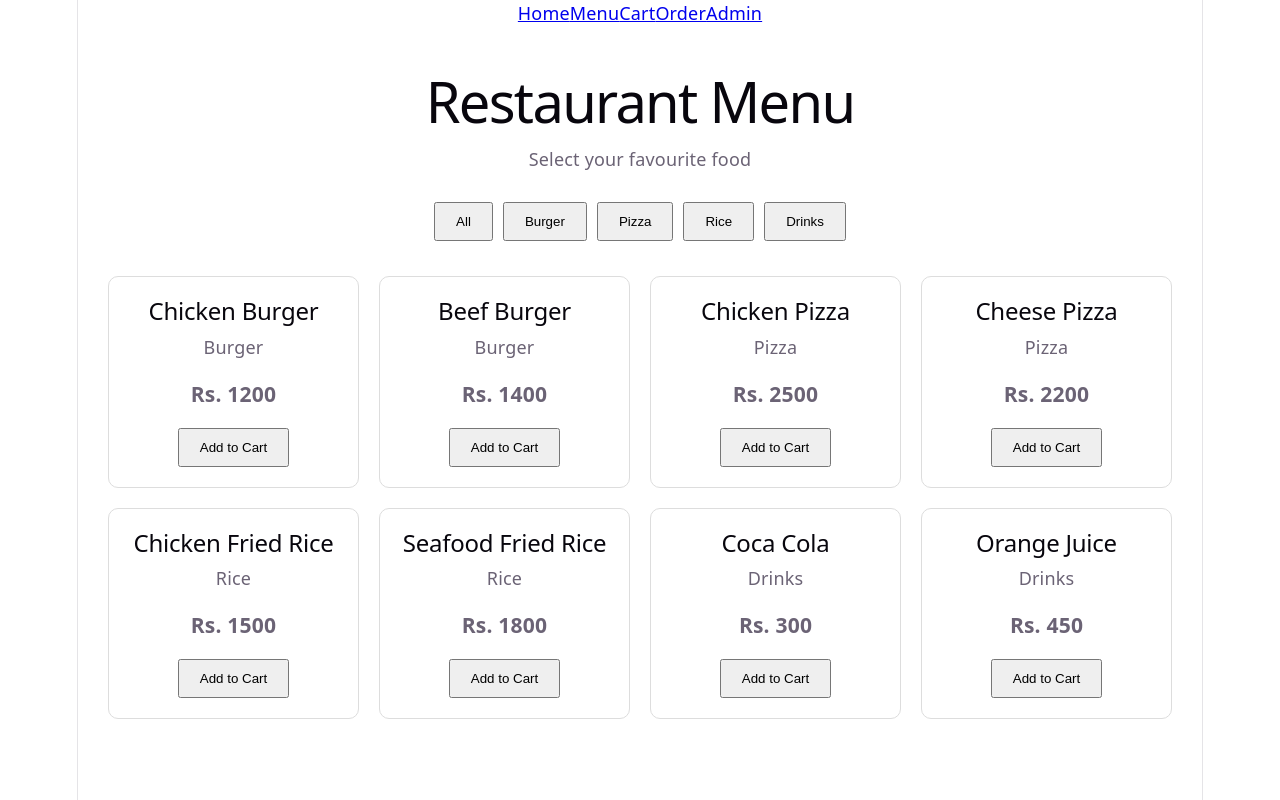
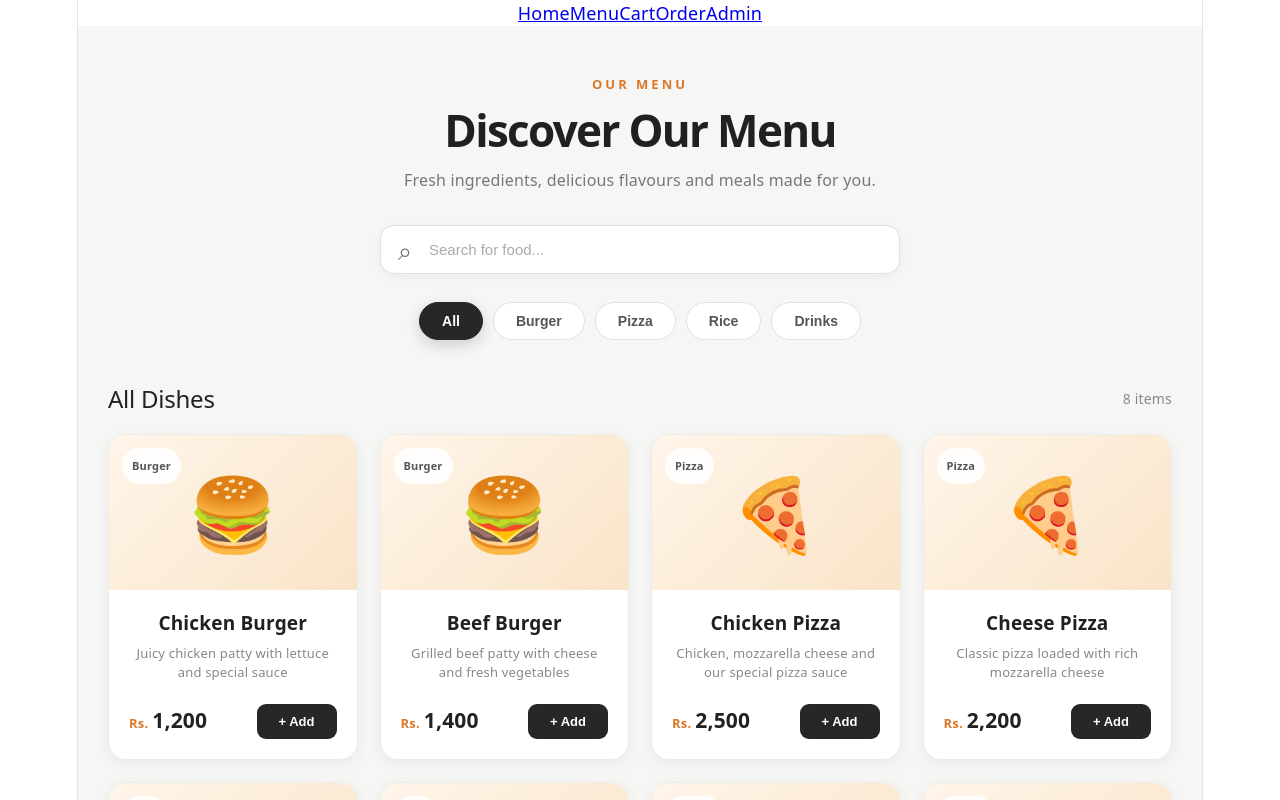
Before and after one commit to Santa-02/Restaurant-Practice, a React (Vite) app: page /menu in a window 1280 px wide. Shown: the top 800 px of the page. Built offline with nearby package versions, Linux system fonts and the light colour scheme.

Commit message:
Improve menu page design

```diff
--- a/src/pages/Menu.css
+++ b/src/pages/Menu.css
@@ -1,32 +1,489 @@
-.menu-container {
-  padding: 30px;
-  text-align: center;
+/* =========================
+   MENU PAGE
+========================= */
+
+.menu-page {
+  min-height: 100vh;
+  background: #f6f7f4;
+  color: #1e1e1e;
 }
 
-.category-buttons {
-  margin: 25px 0;
+.menu-container {
+  max-width: 1250px;
+  margin: 0 auto;
+  padding: 45px 30px 70px;
 }
 
-.category-buttons button {
-  margin: 5px;
-  padding: 10px 20px;
+
+/* =========================
+   HEADER
+========================= */
+
+.menu-header {
+  text-align: center;
+  max-width: 700px;
+  margin: 0 auto 32px;
+}
+
+.menu-small-title {
+  color: #d9792b;
+  font-size: 13px;
+  font-weight: 700;
+  letter-spacing: 3px;
+  margin-bottom: 8px;
+}
+
+.menu-header h1 {
+  color: #202020 !important;
+  font-size: 44px;
+  line-height: 1.15;
+  font-weight: 750;
+  margin: 0 0 12px;
+}
+
+.menu-subtitle {
+  color: #777;
+  font-size: 16px;
+  line-height: 1.6;
+  margin: 0;
+}
+
+
+/* =========================
+   SEARCH
+========================= */
+
+.menu-search-wrapper {
+  max-width: 520px;
+  margin: 0 auto 28px;
+  position: relative;
+}
+
+.menu-search-wrapper input {
+  width: 100%;
+  box-sizing: border-box;
+
+  background: white;
+  color: #222;
+
+  border: 1px solid #e1e1e1;
+  border-radius: 14px;
+
+  padding: 15px 18px 15px 48px;
+
+  font-size: 15px;
+
+  outline: none;
+
+  box-shadow:
+    0 3px 12px rgba(0, 0, 0, 0.04);
+
+  transition: 0.25s;
+}
+
+.menu-search-wrapper input:focus {
+  border-color: #d9792b;
+
+  box-shadow:
+    0 0 0 3px rgba(217, 121, 43, 0.12);
+}
+
+.menu-search-wrapper input::placeholder {
+  color: #aaa;
+}
+
+.search-icon {
+  position: absolute;
+
+  left: 18px;
+  top: 50%;
+
+  transform: translateY(-50%);
+
+  color: #777;
+  font-size: 25px;
+
+  pointer-events: none;
+}
+
+
+/* =========================
+   CATEGORY BUTTONS
+========================= */
+
+.category-buttons {
+  display: flex;
+
+  justify-content: center;
+
+  flex-wrap: wrap;
+
+  gap: 10px;
+
+  margin-bottom: 45px;
+}
+
+.category-btn {
+  background: #ffffff !important;
+  color: #555 !important;
+
+  border: 1px solid #e1e1e1 !important;
+
+  border-radius: 30px !important;
+
+  padding: 10px 22px !important;
+
+  font-size: 14px !important;
+  font-weight: 600 !important;
+
   cursor: pointer;
+
+  min-width: auto !important;
+
+  transition: 0.25s;
 }
+
+.category-btn:hover {
+  background: #272727 !important;
+  color: white !important;
+  border-color: #272727 !important;
+
+  transform: translateY(-2px);
+}
+
+.category-btn.active {
+  background: #272727 !important;
+  color: white !important;
+  border-color: #272727 !important;
+
+  box-shadow:
+    0 5px 15px rgba(0, 0, 0, 0.16);
+}
+
+
+/* =========================
+   RESULT TITLE
+========================= */
+
+.menu-result-row {
+  display: flex;
+
+  justify-content: space-between;
+  align-items: center;
+
+  margin-bottom: 20px;
+}
+
+.menu-result-row h2 {
+  color: #222 !important;
+
+  font-size: 24px;
+
+  margin: 0;
+}
+
+.menu-result-row span {
+  color: #888;
+
+  font-size: 14px;
+}
+
+
+/* =========================
+   GRID
+========================= */
 
 .menu-grid {
   display: grid;
-  grid-template-columns: repeat(4, 1fr);
-  gap: 20px;
-  margin-top: 30px;
+
+  grid-template-columns:
+    repeat(4, minmax(0, 1fr));
+
+  gap: 22px;
 }
 
+
+/* =========================
+   FOOD CARD
+========================= */
+
 .menu-card {
-  border: 1px solid #ddd;
-  border-radius: 10px;
+  background: #ffffff;
+
+  border: 1px solid #ececec;
+
+  border-radius: 18px;
+
+  overflow: hidden;
+
+  box-shadow:
+    0 4px 16px rgba(0, 0, 0, 0.055);
+
+  transition:
+    transform 0.25s ease,
+    box-shadow 0.25s ease;
+}
+
+.menu-card:hover {
+  transform: translateY(-6px);
+
+  box-shadow:
+    0 14px 30px rgba(0, 0, 0, 0.11);
+}
+
+
+/* =========================
+   FOOD IMAGE AREA
+========================= */
+
+.food-image-area {
+  height: 155px;
+
+  background:
+    linear-gradient(
+      135deg,
+      #fff5e9,
+      #f9e4c8
+    );
+
+  display: flex;
+
+  align-items: center;
+  justify-content: center;
+
+  position: relative;
+}
+
+.food-icon {
+  font-size: 72px;
+
+  transition: transform 0.3s ease;
+}
+
+.menu-card:hover .food-icon {
+  transform: scale(1.08);
+}
+
+.food-category {
+  position: absolute;
+
+  top: 13px;
+  left: 13px;
+
+  background: rgba(255, 255, 255, 0.92);
+
+  color: #555;
+
+  padding: 5px 10px;
+
+  border-radius: 20px;
+
+  font-size: 11px;
+  font-weight: 700;
+}
+
+
+/* =========================
+   CARD CONTENT
+========================= */
+
+.menu-card-content {
   padding: 20px;
 }
 
-.menu-card button {
-  padding: 10px 20px;
+.menu-card-content h3 {
+  color: #202020 !important;
+
+  font-size: 19px;
+
+  margin: 0 0 8px;
+
+  font-weight: 700;
+}
+
+.food-description {
+  color: #888 !important;
+
+  font-size: 13px;
+
+  line-height: 1.5;
+
+  min-height: 40px;
+
+  margin: 0 0 20px;
+}
+
+
+/* =========================
+   PRICE + BUTTON
+========================= */
+
+.card-bottom {
+  display: flex;
+
+  justify-content: space-between;
+  align-items: center;
+
+  gap: 10px;
+}
+
+.food-price {
+  color: #222;
+
+  font-size: 21px;
+
+  font-weight: 750;
+}
+
+.food-price span {
+  color: #d9792b;
+
+  font-size: 13px;
+
+  margin-right: 4px;
+
+  font-weight: 700;
+}
+
+
+/* =========================
+   ADD BUTTON
+========================= */
+
+.add-cart-btn {
+  width: auto !important;
+
+  min-width: 80px !important;
+
+  background: #272727 !important;
+
+  color: #ffffff !important;
+
+  border: none !important;
+
+  border-radius: 9px !important;
+
+  padding: 10px 15px !important;
+
+  font-size: 13px !important;
+  font-weight: 650 !important;
+
   cursor: pointer;
+
+  transition: 0.25s;
 }
+
+.add-cart-btn:hover {
+  background: #d9792b !important;
+
+  color: #ffffff !important;
+
+  transform: translateY(-1px);
+}
+
+
+/* =========================
+   NO ITEMS
+========================= */
+
+.no-items {
+  text-align: center;
+
+  padding: 70px 20px;
+}
+
+.no-items-icon {
+  font-size: 60px;
+
+  margin-bottom: 15px;
+}
+
+.no-items h2 {
+  color: #222 !important;
+
+  margin-bottom: 8px;
+}
+
+.no-items p {
+  color: #888;
+}
+
+
+/* =========================
+   TABLET
+========================= */
+
+@media (max-width: 1050px) {
+
+  .menu-grid {
+    grid-template-columns:
+      repeat(3, minmax(0, 1fr));
+  }
+
+}
+
+
+/* =========================
+   SMALL TABLET
+========================= */
+
+@media (max-width: 800px) {
+
+  .menu-grid {
+    grid-template-columns:
+      repeat(2, minmax(0, 1fr));
+  }
+
+  .menu-header h1 {
+    font-size: 36px;
+  }
+
+}
+
+
+/* =========================
+   MOBILE
+========================= */
+
+@media (max-width: 550px) {
+
+  .menu-container {
+    padding:
+      30px
+      16px
+      50px;
+  }
+
+  .menu-header h1 {
+    font-size: 30px;
+  }
+
+  .menu-subtitle {
+    font-size: 14px;
+  }
+
+  .category-buttons {
+    justify-content: flex-start;
+
+    flex-wrap: nowrap;
+
+    overflow-x: auto;
+
+    padding-bottom: 8px;
+
+    margin-bottom: 30px;
+  }
+
+  .category-btn {
+    white-space: nowrap;
+  }
+
+  .menu-grid {
+    grid-template-columns: 1fr;
+  }
+
+  .menu-result-row h2 {
+    font-size: 21px;
+  }
+
+}
--- a/src/pages/Menu.jsx
+++ b/src/pages/Menu.jsx
@@ -2,121 +2,236 @@ import { useState } from "react";
 import "./Menu.css";
 
 function Menu() {
-
   const [selectedCategory, setSelectedCategory] = useState("All");
+  const [search, setSearch] = useState("");
 
   const menuItems = [
     {
       id: 1,
       name: "Chicken Burger",
       category: "Burger",
-      price: 1200
+      price: 1200,
+      description: "Juicy chicken patty with lettuce and special sauce",
+      icon: "🍔",
     },
     {
       id: 2,
       name: "Beef Burger",
       category: "Burger",
-      price: 1400
+      price: 1400,
+      description: "Grilled beef patty with cheese and fresh vegetables",
+      icon: "🍔",
     },
     {
       id: 3,
       name: "Chicken Pizza",
       category: "Pizza",
-      price: 2500
+      price: 2500,
+      description: "Chicken, mozzarella cheese and our special pizza sauce",
+      icon: "🍕",
     },
     {
       id: 4,
       name: "Cheese Pizza",
       category: "Pizza",
-      price: 2200
+      price: 2200,
+      description: "Classic pizza loaded with rich mozzarella cheese",
+      icon: "🍕",
     },
     {
       id: 5,
       name: "Chicken Fried Rice",
       category: "Rice",
-      price: 1500
+      price: 1500,
+      description: "Fried rice with chicken, vegetables and egg",
+      icon: "🍚",
     },
     {
       id: 6,
       name: "Seafood Fried Rice",
       category: "Rice",
-      price: 1800
+      price: 1800,
+      description: "Fried rice served with fresh seafood and vegetables",
+      icon: "🍚",
     },
     {
       id: 7,
       name: "Coca Cola",
       category: "Drinks",
-      price: 300
+      price: 300,
+      description: "Chilled refreshing soft drink",
+      icon: "🥤",
     },
     {
       id: 8,
       name: "Orange Juice",
       category: "Drinks",
-      price: 450
-    }
+      price: 450,
+      description: "Fresh and refreshing orange juice",
+      icon: "🍊",
+    },
   ];
 
-  const filteredItems =
-    selectedCategory === "All"
-      ? menuItems
-      : menuItems.filter(
-          (item) => item.category === selectedCategory
-        );
+  const categories = ["All", "Burger", "Pizza", "Rice", "Drinks"];
+
+  const filteredItems = menuItems.filter((item) => {
+    const categoryMatch =
+      selectedCategory === "All" ||
+      item.category === selectedCategory;
+
+    const searchMatch = item.name
+      .toLowerCase()
+      .includes(search.toLowerCase());
+
+    return categoryMatch && searchMatch;
+  });
 
   function addToCart(item) {
-    alert(item.name + " added to cart");
+    alert(`${item.name} added to cart!`);
   }
 
   return (
-    <div className="menu-container">
+    <div className="menu-page">
 
-      <h1>Restaurant Menu</h1>
+      <div className="menu-container">
 
-      <p>Select your favourite food</p>
+        {/* Header */}
 
-      <div className="category-buttons">
+        <div className="menu-header">
+          <p className="menu-small-title">OUR MENU</p>
 
-        <button onClick={() => setSelectedCategory("All")}>
-          All
-        </button>
+          <h1>Discover Our Menu</h1>
 
-        <button onClick={() => setSelectedCategory("Burger")}>
-          Burger
-        </button>
+          <p className="menu-subtitle">
+            Fresh ingredients, delicious flavours and meals made for you.
+          </p>
+        </div>
 
-        <button onClick={() => setSelectedCategory("Pizza")}>
-          Pizza
-        </button>
+        {/* Search */}
 
-        <button onClick={() => setSelectedCategory("Rice")}>
-          Rice
-        </button>
+        <div className="menu-search-wrapper">
+          <span className="search-icon">⌕</span>
 
-        <button onClick={() => setSelectedCategory("Drinks")}>
-          Drinks
-        </button>
+          <input
+            type="text"
+            placeholder="Search for food..."
+            value={search}
+            onChange={(event) => setSearch(event.target.value)}
+          />
+        </div>
 
-      </div>
+        {/* Categories */}
 
-      <div className="menu-grid">
+        <div className="category-buttons">
 
-        {filteredItems.map((item) => (
+          {categories.map((category) => (
 
-          <div className="menu-card" key={item.id}>
+            <button
+              key={category}
+              className={
+                selectedCategory === category
+                  ? "category-btn active"
+                  : "category-btn"
+              }
+              onClick={() => setSelectedCategory(category)}
+            >
+              {category}
+            </button>
 
-            <h2>{item.name}</h2>
+          ))}
 
-            <p>{item.category}</p>
+        </div>
 
-            <h3>Rs. {item.price}</h3>
+        {/* Result count */}
 
-            <button onClick={() => addToCart(item)}>
-              Add to Cart
-            </button>
+        <div className="menu-result-row">
+
+          <h2>
+            {selectedCategory === "All"
+              ? "All Dishes"
+              : selectedCategory}
+          </h2>
+
+          <span>
+            {filteredItems.length} items
+          </span>
+
+        </div>
+
+        {/* Menu Cards */}
+
+        <div className="menu-grid">
+
+          {filteredItems.map((item) => (
+
+            <div
+              className="menu-card"
+              key={item.id}
+            >
+
+              <div className="food-image-area">
+
+                <span className="food-icon">
+                  {item.icon}
+                </span>
+
+                <span className="food-category">
+                  {item.category}
+                </span>
+
+              </div>
+
+              <div className="menu-card-content">
+
+                <h3>{item.name}</h3>
+
+                <p className="food-description">
+                  {item.description}
+                </p>
+
+                <div className="card-bottom">
+
+                  <div className="food-price">
+                    <span>Rs.</span>
+                    {item.price.toLocaleString()}
+                  </div>
+
+                  <button
+                    className="add-cart-btn"
+                    onClick={() => addToCart(item)}
+                  >
+                    + Add
+                  </button>
+
+                </div>
+
+              </div>
+
+            </div>
+
+          ))}
+
+        </div>
+
+        {/* Empty search */}
+
+        {filteredItems.length === 0 && (
+
+          <div className="no-items">
+
+            <div className="no-items-icon">
+              🍽️
+            </div>
+
+            <h2>No food found</h2>
+
+            <p>
+              Try another search or category.
+            </p>
 
           </div>
 
-        ))}
+        )}
 
       </div>
 
```
